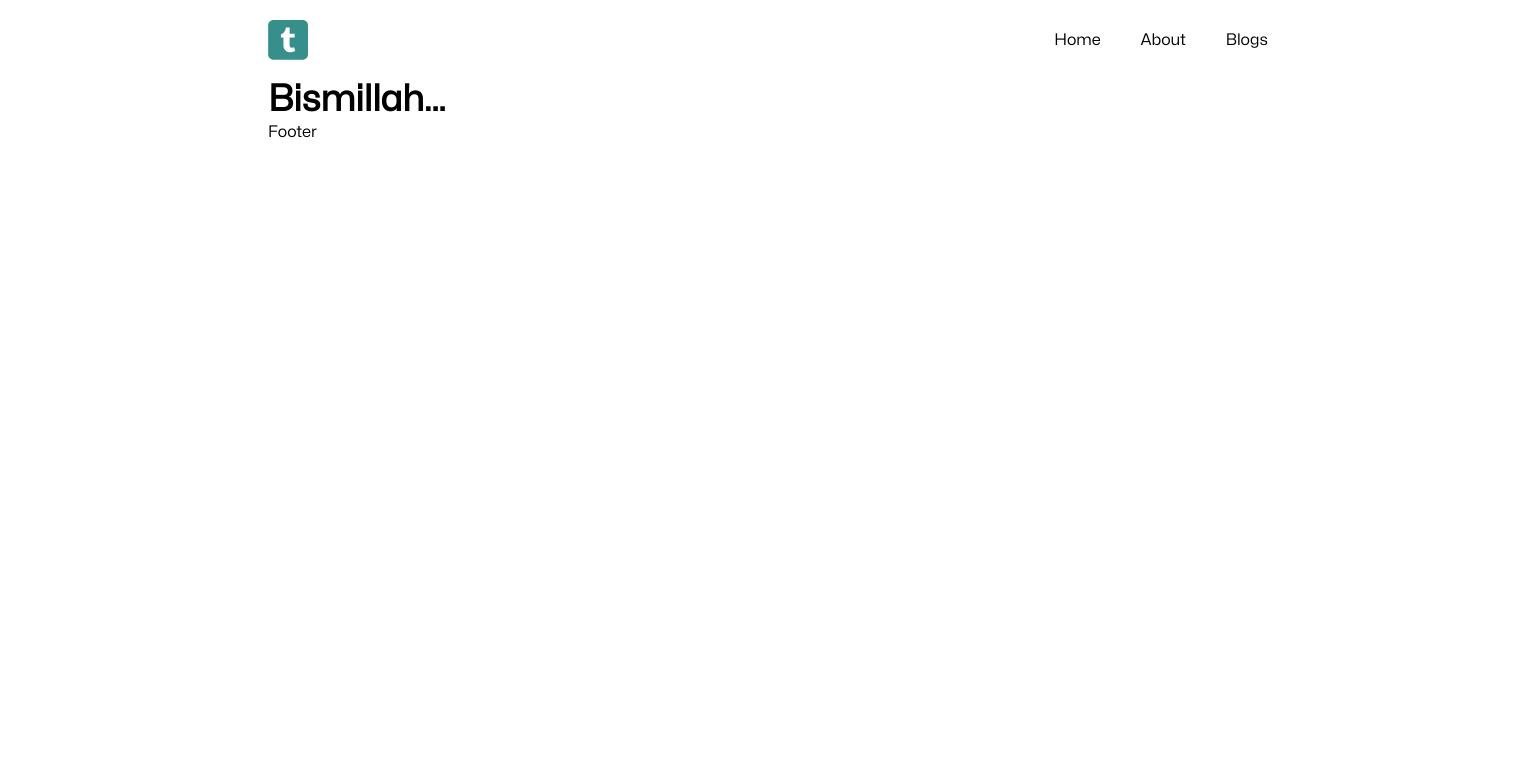
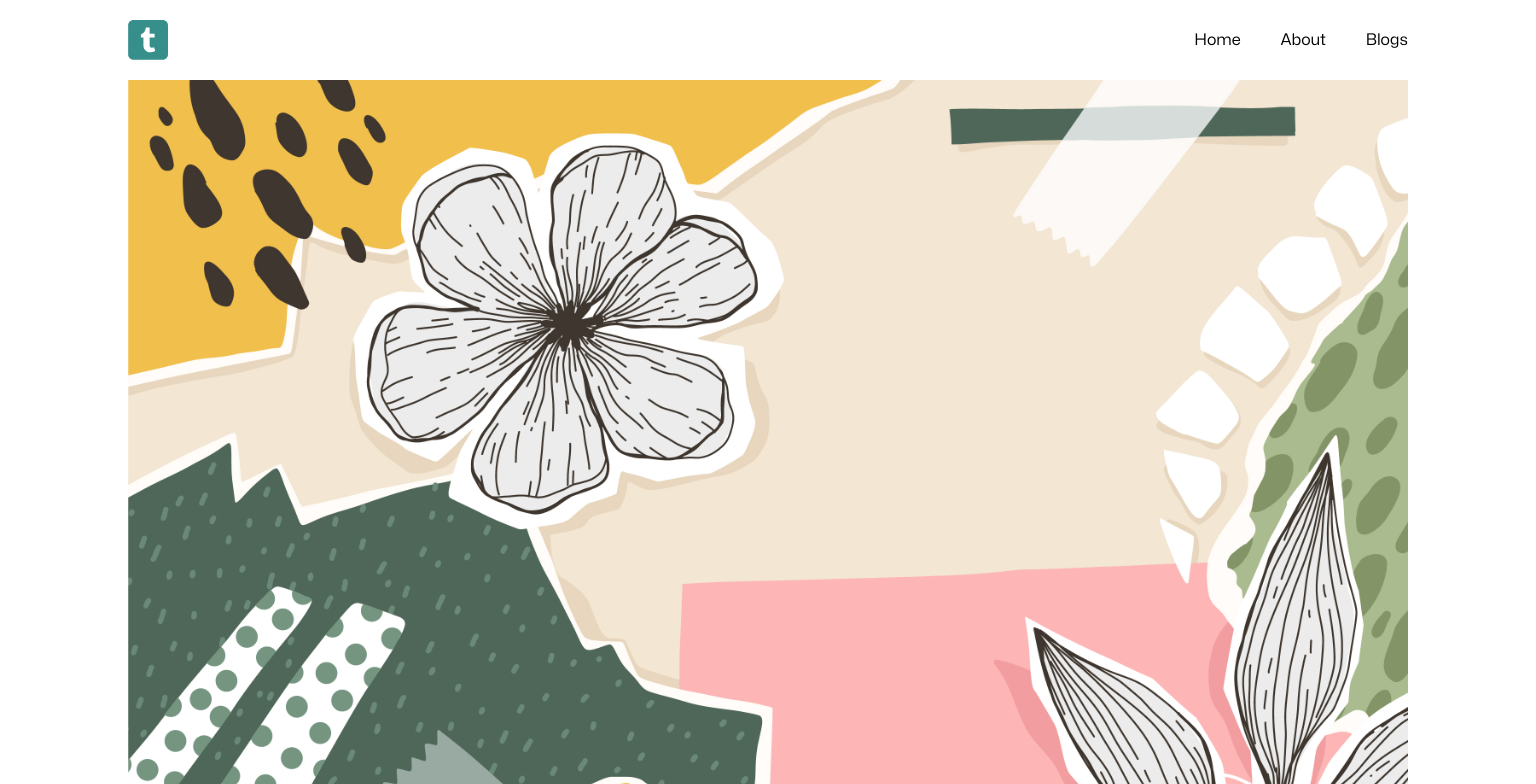
Before and after one commit to beingStatic/just-blog, a Next.js app: page / in a window 1536 px wide. Shown: the top 784 px of the page. Built offline with nearby package versions, Linux system fonts and the light colour scheme.

Commit message:
image add on

```diff
--- a/src/app/globals.css
+++ b/src/app/globals.css
@@ -20,6 +20,6 @@
 
 @media (min-width: 1500px) {
   .container {
-    max-width: 1000px;
+    max-width: 1280px;
   }
 }
--- a/src/app/page.jsx
+++ b/src/app/page.jsx
@@ -1,9 +1,15 @@
 import Image from 'next/image';
+import HeroImg from '../../public/imgs/home-hero-image.jpg';
 
 export default function Home() {
   return (
     <main>
-      <h1 className="text-4xl font-bold">Bismillah...</h1>
+      <section>
+        <div></div>
+        <div>
+          <Image src={HeroImg} alt="hero Img" />
+        </div>
+      </section>
     </main>
   );
 }
```
Also changed, not shown: public/imgs/home-hero-image.jpg (added).
